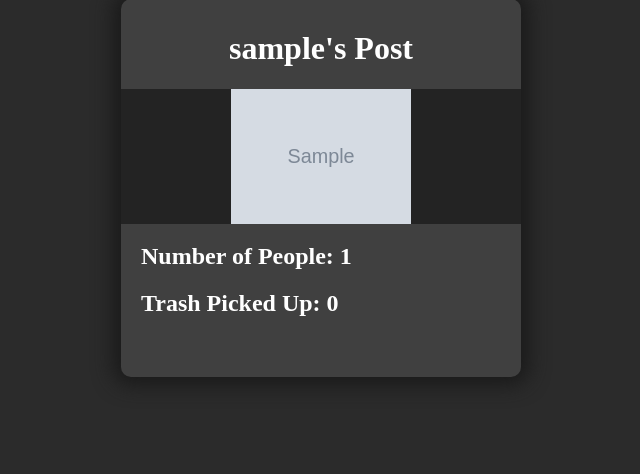
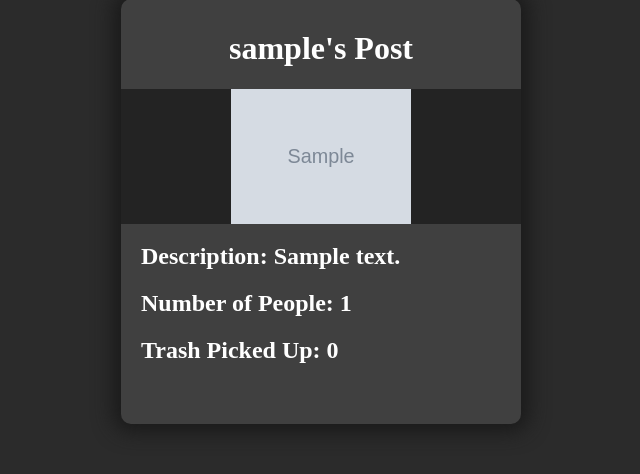
Before and after one commit to BananaApache/canesustain, a Django app: template example/templates/feed.html in a window 1280 px wide. Shown: the part 436-910 px from the top of the page, without its empty margins (319-959 px from the left). Before the commit the page ends 816 px from the top, so only its background shows below. Run offline with Django 4.2, Linux system fonts and the light colour scheme; the template is opened without the code that fills it: values that come from a table or form of the project are taken from there, others are empty; tables that the repository leaves empty hold one stand-in row (values such as "Sample post"); grey boxes marked "Sample" are stand-in pictures.

Commit message:
Added description to posts

```diff
--- a/example/templates/feed.html
+++ b/example/templates/feed.html
@@ -83,6 +83,7 @@
             <div class="image-box">
                 <img src="../media/{{ post.image }}" alt="">
             </div>
+            <h2>Description: {{ post.content }}</h2>
             <h2>Number of People: {{ post.numOfPPl }}</h2>
             <h2>Trash Picked Up: {{ post.numOfTrashPickedUp }}</h2>
         </div>
```
